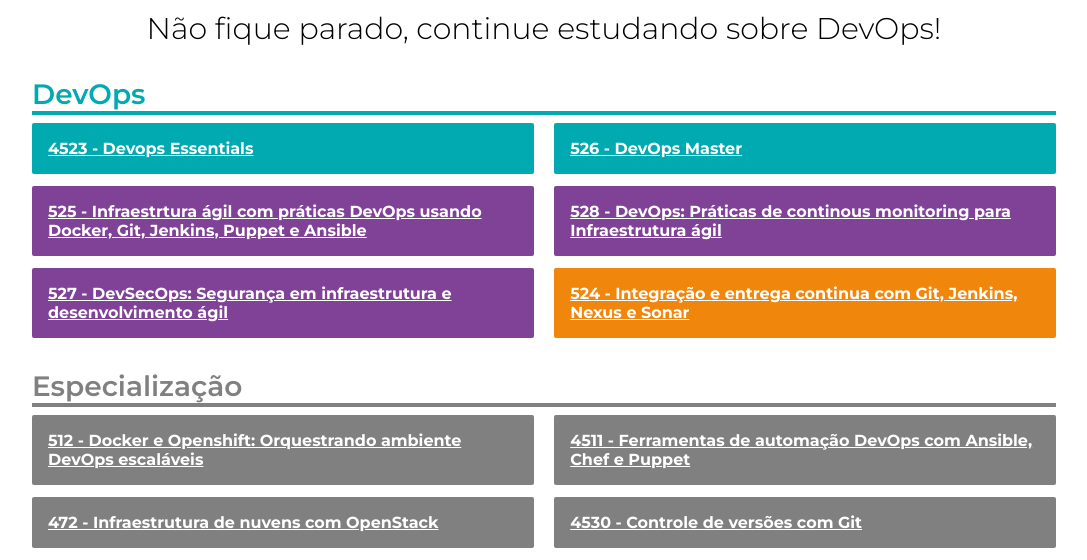
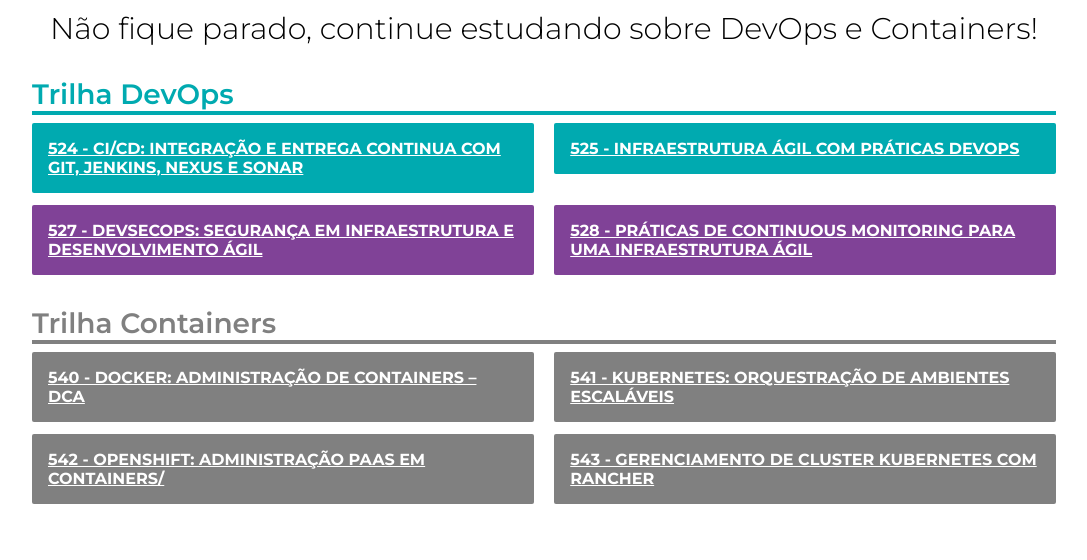
Before and after one commit to 4linux/DevOpsLab-HelloWorld, a Flask app: page / in a window 1280 px wide. Shown: the part 385-945 px from the top of the page, without its empty margins (96-1183 px from the left). After the commit the page ends 889 px from the top, so only its background shows below. Run offline with Flask 2, Linux system fonts and the light colour scheme.

Commit message:
Update index.html

```diff
--- a/templates/index.html
+++ b/templates/index.html
@@ -21,43 +21,37 @@
 	<div class="container">
 		<div class="devops-paths">
 
-			<p class="keep-studying">Não fique parado, continue estudando sobre DevOps!</p>
+			<p class="keep-studying">Não fique parado, continue estudando sobre DevOps e Containers!</p>
 
 			<div class="devops-path path">
-				<h1>DevOps</h1>
-				<a href="https://www.4linux.com.br/curso/devops-gratis" class="devops-course course">
-					<h2>4523 - Devops Essentials</h2>
+				<h1>Trilha DevOps</h1>
+				<a href="https://4linux.com.br/cursos/treinamento/ci-cd-integracao-e-entrega-continua-com-git-jenkins-nexus-e-sonar" class="devops-course course">
+					<h2>524 - CI/CD: INTEGRAÇÃO E ENTREGA CONTINUA COM GIT, JENKINS, NEXUS E SONAR</h2>
 				</a><!--
-				--><a href="https://www.4linux.com.br/curso/devops-master" class="devops-course course">
-					<h2>526 - DevOps Master</h2>
-				</a><!--
-				--><a href="https://www.4linux.com.br/curso/devops" class="ops-course course">
-					<h2>525 - Infraestrtura ágil com práticas DevOps usando Docker, Git, Jenkins, Puppet e Ansible</h2>
+				--><a href="https://4linux.com.br/cursos/treinamento/infraestrutura-agil-com-praticas-devops" class="devops-course course">
+					<h2>525 - INFRAESTRUTURA ÁGIL COM PRÁTICAS DEVOPS</h2>
 				</a><!--
 				--><a href="https://www.4linux.com.br/curso/continuous-monitoring" class="ops-course course">
-					<h2>528 - DevOps: Práticas de continous monitoring para Infraestrutura ágil</h2>
+					<h2>527 - DEVSECOPS: SEGURANÇA EM INFRAESTRUTURA E DESENVOLVIMENTO ÁGIL</h2>
 				</a><!--
-				--><a href="https://www.4linux.com.br/curso/devsecops" class="ops-course course">
-					<h2>527 - DevSecOps: Segurança em infraestrutura e desenvolvimento ágil</h2>
-				</a><!--
-				--><a href="https://www.4linux.com.br/curso/git-jenkins-nexus-sonar" class="dev-course course">
-					<h2>524 - Integração e entrega continua com Git, Jenkins, Nexus e Sonar</h2>
+				--><a href="https://4linux.com.br/cursos/treinamento/praticas-de-continuous-monitoring-para-uma-infraestrutura-agil/" class="ops-course course">
+					<h2>528 - PRÁTICAS DE CONTINUOUS MONITORING PARA UMA INFRAESTRUTURA ÁGIL</h2>
 				</a>
 			</div>
 
 			<div class="ex-path path">
-				<h1>Especialização</h1>
-				<a href="https://www.4linux.com.br/curso/docker" class="ex-course course">
-					<h2>512 - Docker e Openshift: Orquestrando ambiente DevOps escaláveis</h2>
+				<h1>Trilha Containers</h1>
+				<a href="https://4linux.com.br/cursos/treinamento/docker-administracao-de-containers-dca" class="ex-course course">
+					<h2>540 - DOCKER: ADMINISTRAÇÃO DE CONTAINERS – DCA</h2>
 				</a><!--
-				--><a href="https://www.4linux.com.br/curso/ferramentas-de-automacao-devops-com-ansible-chef-e-puppet" class="ex-course course">
-					<h2>4511 - Ferramentas de automação DevOps com Ansible, Chef e Puppet</h2>
+				--><a href="https://4linux.com.br/cursos/treinamento/kubernetes-orquestracao-de-ambientes-escalaveis" class="ex-course course">
+					<h2>541 - KUBERNETES: ORQUESTRAÇÃO DE AMBIENTES ESCALÁVEIS</h2>
 				</a><!--
-				--><a href="https://www.4linux.com.br/curso/openstack" class="ex-course course">
-					<h2>472 - Infraestrutura de nuvens com OpenStack</h2>
+				--><a href="https://4linux.com.br/cursos/treinamento/openshift-administracao-paas-em-containers" class="ex-course course">
+					<h2>542 - OPENSHIFT: ADMINISTRAÇÃO PAAS EM CONTAINERS/</h2>
 				</a><!--
-				--><a href="https://www.4linux.com.br/curso/controle-de-versoes-com-git" class="ex-course course">
-					<h2>4530 - Controle de versões com Git</h2>
+				--><a href="https://4linux.com.br/cursos/treinamento/gerenciamento-de-cluster-kubernetes-com-rancher" class="ex-course course">
+					<h2>543 - GERENCIAMENTO DE CLUSTER KUBERNETES COM RANCHER</h2>
 				</a>
 			</div>
 
```
